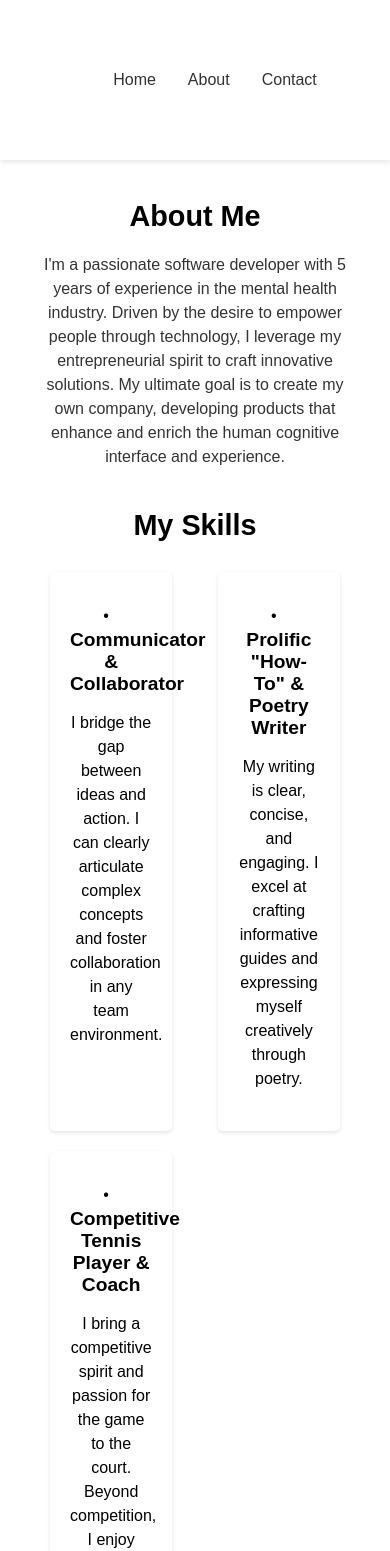
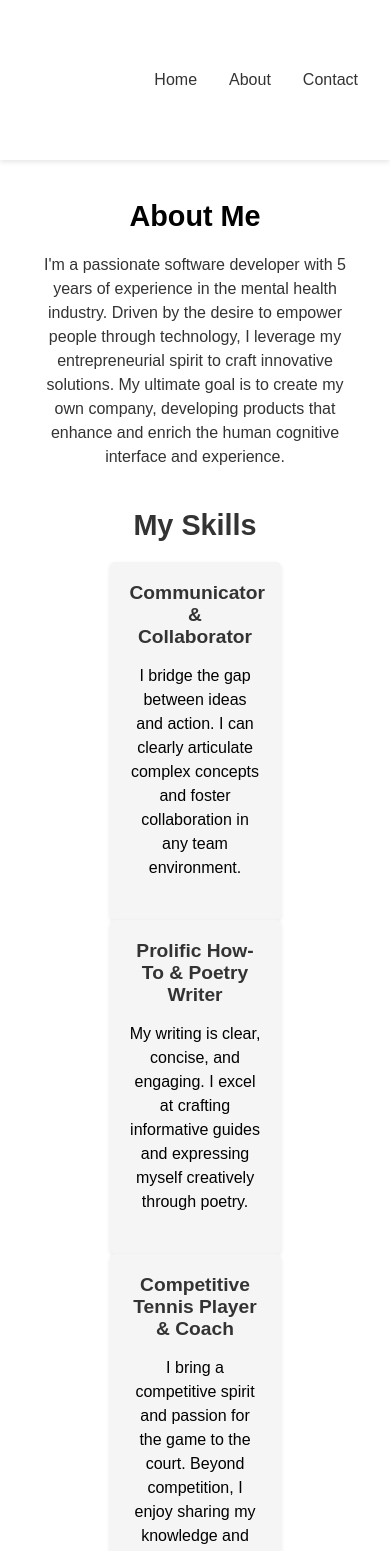
Before and after one commit to bingcharlesdeng/personalwebsite, a React (Create React App) app: page /about in a window 390 px wide. Shown: the top 1551 px of the page. Built offline with nearby package versions, Linux system fonts and the light colour scheme.

Commit message:
enhancing for mobile experience

```diff
--- a/src/AboutMe.css
+++ b/src/AboutMe.css
@@ -29,8 +29,8 @@
   display: grid;
   margin: 0 auto 1rem;
   border-radius: 50%;
-  width: 25rem;
-  height:15rem;
+  width: 14rem;
+  height:21em;
 
 }
 
--- a/src/AboutSkills.css
+++ b/src/AboutSkills.css
@@ -1,50 +1,60 @@
 .about-skills {
   margin: 40px 0; /* Add some margin for spacing */
+  font-family: Arial, sans-serif; /* Set a clean and readable font */
+  text-align: center; /* Center the content of the about-skills section horizontally */
 }
 
 .about-skills h2 {
-  text-align: center; /* Center the heading text */
+  text-align: center; /* Center the heading text (already set) */
   margin-bottom: 20px; /* Add some space between heading and list */
+  font-size: 1.8em; /* Increase heading size for emphasis */
+  color: #333; /* Set a dark and readable text color */
 }
 
-.about-skills ul {
-  list-style: none; /* Remove default bullet points */
-  padding: 0; /* Remove default padding */
-  margin: 0; /* Remove default margin */
-  display: flex;
-  flex-wrap: wrap; /* Allow items to wrap onto multiple lines */
-  justify-content: space-between; /* Distribute items evenly with spacing */
+/* New style for skill items */
+.skill-item {
+  margin: 15px 0; /* Add some margin between skill items */
+  padding: 20px; /* Add padding for readability */
+  border-radius: 5px; /* Add rounded corners for a softer look */
+  background-color: #f5f5f5; /* Add a light background color */
+  box-shadow: 0 2px 4px rgba(0, 0, 0, 0.1); /* Add a subtle shadow */
+  transition: all 0.2s ease-in-out; /* Add a smooth hover effect */
+  display: inline-block; /* Make skill items behave inline for horizontal centering */
+  margin: 0 20px; /* Add horizontal margins for spacing between items */
 }
 
-.about-skills li {
-  width: calc(33% - 20px); /* Set width for each skill item (adjust based on desired layout) */
-  margin: 10px; /* Add some margin between skill items */
-  text-align: center; /* Center the content within each skill item */
-  padding: 20px; /* Add some padding for better readability */
-  border-radius: 5px; /* Add rounded corners for a softer look */
-  box-shadow: 0 2px 4px rgba(0, 0, 0, 0.1); /* Add a subtle shadow */
-  transition: all 0.2s ease-in-out; /* Add a smooth hover effect */
-  cursor: pointer; /* Make it look clickable */
+.skill-item:hover {
+  box-shadow: 0 4px 8px rgba(0, 0, 0, 0.2); /* Increase shadow on hover */
+  transform: translateY(-2px); /* Add a slight upward movement on hover */
+  background-color: #e0e0e0; /* Change background color slightly on hover */
 }
 
-.about-skills li:hover {
-  box-shadow: 0 4px 8px rgba(0, 0, 0, 0.2); /* Increase shadow on hover */
-  transform: translateY(-2px); /* Add a slight upward movement on hover */
+.skill-item h3 {
+  margin: 0 0 10px 0; /* Add some bottom margin */
+  font-size: 1.2em; /* Increase heading size for hierarchy */
+  font-weight: bold; /* Make the skill title bolder */
+  color: #333; /* Set a dark and readable text color */
 }
 
-.about-skills li i {
-  font-size: 2em; /* Increase icon size for better visibility */
-  margin-bottom: 10px; /* Add some space between icon and text */
-  color: #333; /* Set icon color (adjust as needed) */
-}
-
-.about-skills li h3 {
-  margin: 0; /* Remove default margin */
-  font-size: 1.2em; /* Increase heading size for better hierarchy */
-  font-weight: bold; /* Make the skill title bolder */
-}
-
-.about-skills li p {
+.skill-item p {
   font-size: 1em; /* Adjust paragraph font size for readability */
   line-height: 1.5; /* Increase line-height for better spacing */
 }
+
+/* Optional: Add icon styling */
+.skill-item h3:before {
+  /* Uncomment and adjust if you want to include icons */
+  content: "\f1e8"; /* Font Awesome icon for example (adjust as needed) */
+  font-family: FontAwesome; /* Adjust font family for your icons */
+  font-size: 1.5em; /* Adjust icon size */
+  color: #333; /* Set a dark and readable text color for icon */
+  position: absolute;
+  left: 0; /* Align icon to the left of the title */
+  top: 5px; /* Adjust icon position vertically */
+  transition: all 0.2s ease-in-out; /* Add hover effect for icon */
+}
+
+.skill-item:hover h3:before {
+  /* Uncomment and adjust if you want to include icons */
+  color: #666; /* Change icon color slightly on hover */
+}
--- a/src/AboutSkills.js
+++ b/src/AboutSkills.js
@@ -1,36 +1,32 @@
 import React from 'react';
-import "./AboutSkills.css";
+import './AboutSkills.css';
 
 const AboutSkills = () => {
+  const aboutMeDescription = `I bridge the gap between ideas and action. I can clearly articulate complex concepts and foster collaboration in any team environment.`;
+  const skills = [
+    {
+      title: 'Communicator & Collaborator',
+      description: aboutMeDescription,
+    },
+    {
+      title: 'Prolific How-To & Poetry Writer',
+      description: `My writing is clear, concise, and engaging. I excel at crafting informative guides and expressing myself creatively through poetry.`,
+    },
+    {
+      title: 'Competitive Tennis Player & Coach',
+      description: `I bring a competitive spirit and passion for the game to the court. Beyond competition, I enjoy sharing my knowledge and coaching others.`,
+    },
+  ];
+
   return (
     <div className="about-skills">
       <h2>My Skills</h2>
-      <ul>
-        <li>
-          <i className="fas fa-comment-dots"></i> {/* Font Awesome icon for communication */}
-          <h3>Communicator &amp; Collaborator</h3>
-          <p>
-            I bridge the gap between ideas and action. I can clearly articulate
-            complex concepts and foster collaboration in any team environment.
-          </p>
-        </li>
-        <li>
-          <i className="fas fa-feather-alt"></i> {/* Font Awesome icon for writing */}
-          <h3>Prolific "How-To" &amp; Poetry Writer</h3>
-          <p>
-            My writing is clear, concise, and engaging. I excel at crafting
-            informative guides and expressing myself creatively through poetry.
-          </p>
-        </li>
-        <li>
-          <i className="fas fa-tennis-ball"></i> {/* Font Awesome icon for tennis */}
-          <h3>Competitive Tennis Player &amp; Coach</h3>
-          <p>
-            I bring a competitive spirit and passion for the game to the court.
-            Beyond competition, I enjoy sharing my knowledge and coaching others.
-          </p>
-        </li>
-      </ul>
+      {skills.map((skill) => (
+        <div key={skill.title} className="skill-item">
+          <h3>{skill.title}</h3>
+          <p>{skill.description}</p>
+        </div>
+      ))}
     </div>
   );
 };
--- a/src/App.css
+++ b/src/App.css
@@ -3,29 +3,31 @@ w/* Keep existing styles (optional) */
 /* New styles for Header component */
 .header {
   display: flex; /* Enable flexbox for header layout */
-  justify-content: space-between; /* Space elements horizontally */
+  justify-content: center; /* Space elements horizontally */
 }
 
 .header-title {
   /* Adjust styles for logo/title if needed (optional) */
   display: flex;
+  justify-content: center;
 }
 
 .navigation {
   display: flex; /* Keep navigation elements inline */
   list-style: none; /* Remove default list style */
-  padding: auto; /* Remove default padding */
-  margin: auto; /* Remove default margin */
+
 }
 
 .navigation-list {
   display: flex; /* Ensure list items are displayed inline */
+  justify-content: center;
 }
 
 /* Consider adjusting navigation styles for better visual appeal */
 .navigation a {
   /* Add space between navigation links (optional) */
   /* Other navigation link styles (color, font-weight, etc.) */
+  justify-self: center;
 }
 
 /* Responsive Design (Optional) */
@@ -34,6 +36,7 @@ w/* Keep existing styles (optional) */
   /* Styles for smaller screens (e.g., mobile) */
   .header {
     /* Adjust header layout for mobile if needed */
+    display: flex;
   }
   /* Adjust navigation styles for mobile if needed */
 }
@@ -43,7 +46,7 @@ body {
   margin: 0; /* Remove default margin from body */
   min-height: 100vh; /* Set minimum height to viewport height */
   display: flex; /* Allow stacking content vertically */
-  flex-direction: column; /* Stack content top to bottom */
+  flex-direction: row; /* Stack content top to bottom */
 }
 
 .App {
@@ -51,10 +54,7 @@ body {
   flex: 1; /* Allow main content to fill available space */
 }
 
-.footer{
-  width: 100%;
 
-}
 
 .main-content {
     top: 0; /* or whatever position is desired */
--- a/src/App.js
+++ b/src/App.js
@@ -10,10 +10,9 @@ import "./App.css";
 
 function App() {
   return (
-    <Router>
-
+    <Router className="entire-app">
       <div className="main-content"> {/* Wrap main content */}
-     <Header /> {/* Render Header component */}
+        <Header />
 
       <Routes>
         {['/home', '/personalwebsite', '/'].map(path => <Route path={path} element={<Home />} />)}
--- a/src/about.css
+++ b/src/about.css
@@ -1,7 +1,6 @@
 /* About section styles */
 .about-section {
   padding: 40px;
-  max-width: 700px; /* Adjust as needed */
   margin: 0 auto; /* Center the section horizontally */
   font-family: Arial, sans-serif;
 }
--- a/src/aboutMe.js
+++ b/src/aboutMe.js
@@ -5,7 +5,7 @@ import AboutMeText from './aboutMeText.js'; // Import the new component
 import './AboutMe.css';
 
 function AboutMe() {
-  const profilePicLink = useImagePath("profilePic2.jpg");
+  const profilePicLink = useImagePath("profilePic3.jpg");
 
   return (
     <section className="about-me">
--- a/src/contact.css
+++ b/src/contact.css
@@ -5,7 +5,8 @@
 .contact {
   padding: 4rem 2rem;
   margin: 0 auto;
-  max-width: 700px; /* Adjust max-width as needed */
+  margin-left: 25%;
+  margin-right: 25%;
   background-color: @base-color;
   border-radius: 5px;
   box-shadow: 0 2px 5px rgba(0, 0, 0, 0.1);
--- a/src/skills.css
+++ b/src/skills.css
@@ -9,6 +9,7 @@
   background-color: @base-color;
   box-shadow: 0 2px 5px rgba(0, 0, 0, 0.1);
   position: relative;
+  list-style: none;
 }
 
 .skills-list {
```
Also changed, not shown: src/assets/profilePic3.jpg (added).
